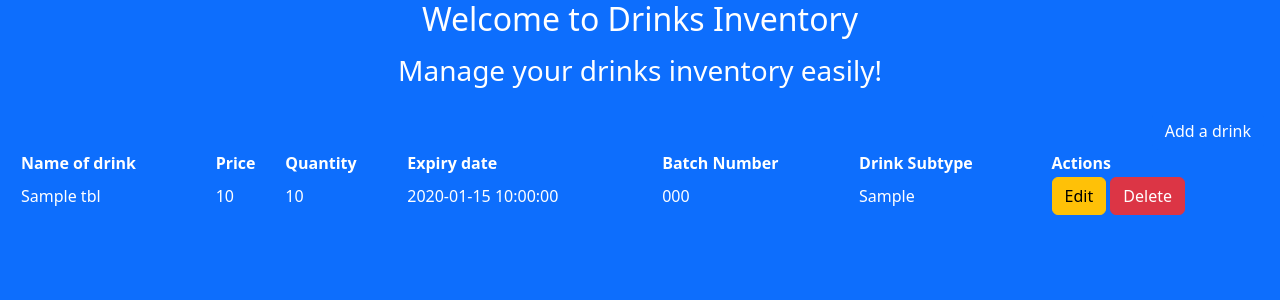
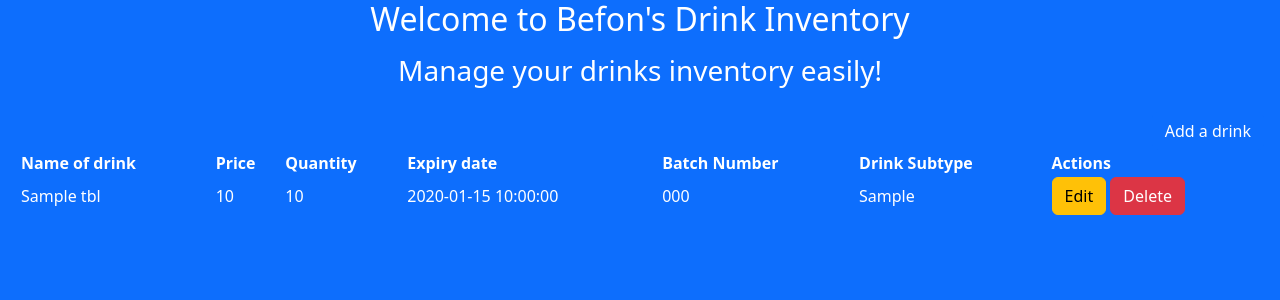
Before and after one commit to Elizabethdev1/Befon_inventory, a Flask app: page / in a window 1280 px wide. Shown: the top 300 px of the page. Run offline with Flask 3, Linux system fonts and the light colour scheme; tables that the repository leaves empty or names only in its code hold one stand-in row (values such as "Sample post"); some libraries are stand-ins or nearby versions.

Commit message:
final commit

```diff
--- a/templates/index.html
+++ b/templates/index.html
@@ -11,7 +11,7 @@
   </head>
   <body>
   <body class="container-fluid bg-primary text-white" style="background-color: blue; ">
-      <h2 class="text-center">Welcome to Drinks Inventory</h2>
+      <h2 class="text-center">Welcome to Befon's Drink Inventory</h2>
       <div class="d-flex justify-content-center align-items-center p-2">
         <h3 class="text-white">Manage your drinks inventory easily!</h3>
       </div>
```
